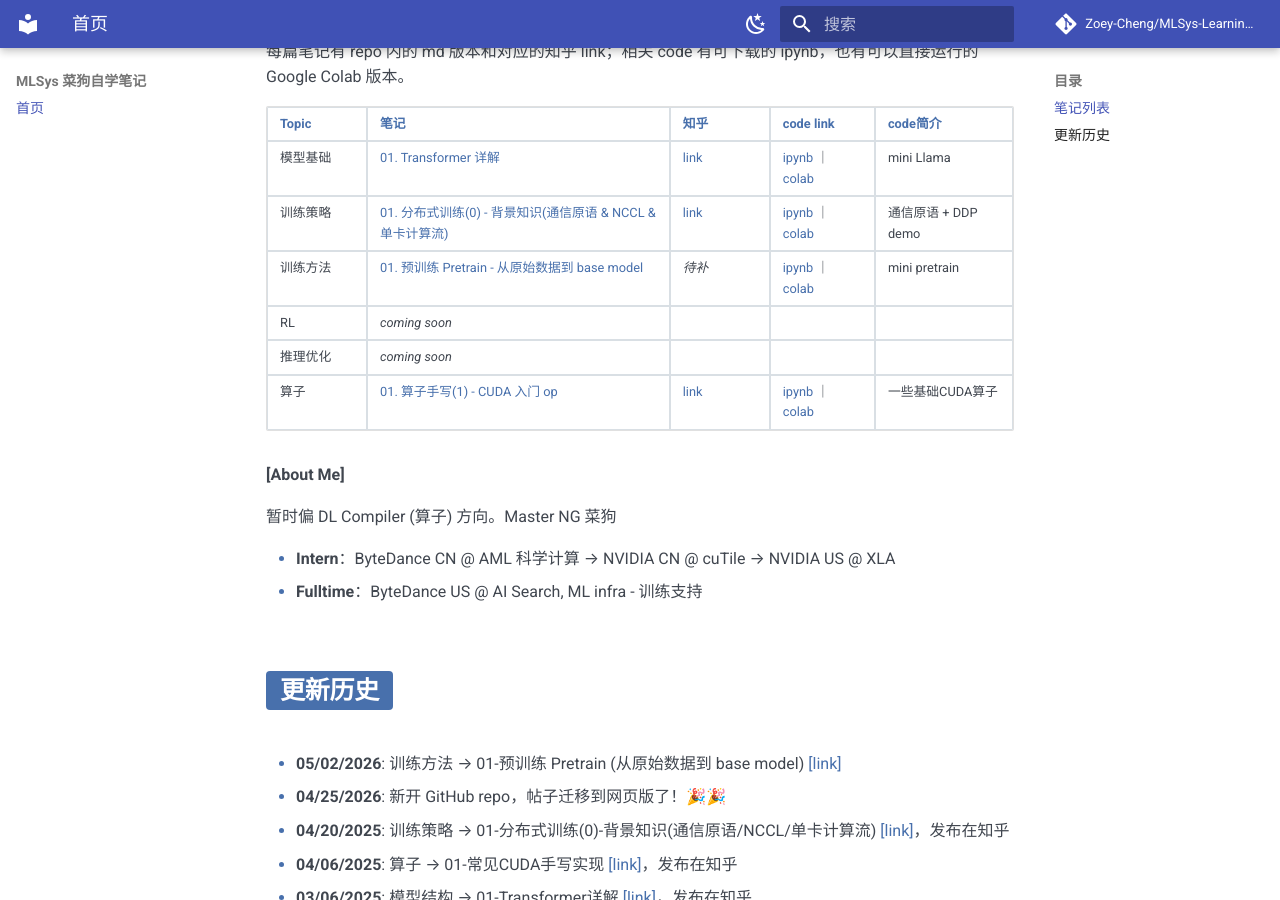
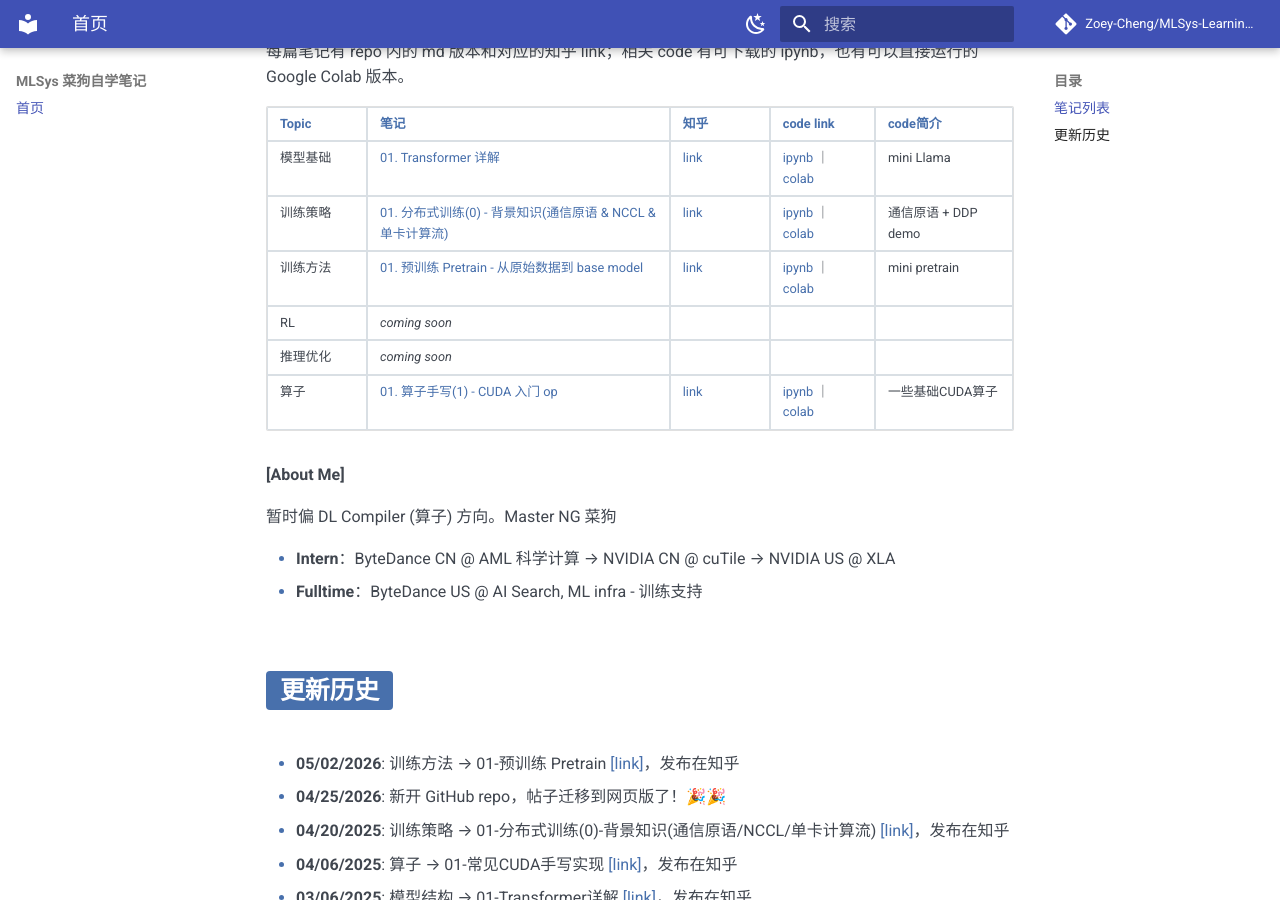
Before and after one commit to Zoey-Cheng/MLSys-Learning-Notes, an MkDocs documentation site: the page built from docs/index.md, in a window 1280 px wide and 900 px high, scrolled down 535 px. Built offline with MkDocs 1.6.1 and Material for MkDocs 9.7.7, drawn with Linux system fonts in a browser that asks for light colours; comment, search, counter and statistics services are not loaded.

Commit message:
update code

```diff
--- a/docs/index.md
+++ b/docs/index.md
@@ -18,7 +18,7 @@
 |---|------|------|-----------|----------|
 | 模型基础 | [01. Transformer 详解](01_模型基础/01_01_Transformer.md) | [link](https://zhuanlan.zhihu.com/p/28364382951) | [ipynb](https://github.com/Zoey-Cheng/MLSys-Learning-Notes/blob/main/code/01-mini-llama.ipynb) ｜ [colab](https://drive.google.com/file/d/1_R9oORTHsXZTkbW9OEUmRz8azSxLGtmW/view?usp=drive_link) | mini Llama |
 | 训练策略 | [01. 分布式训练(0) - 背景知识(通信原语 & NCCL & 单卡计算流)](02_训练策略/02_01_分布式训练基础.md) | [link](https://zhuanlan.zhihu.com/p/1897578451143221835) | [ipynb](https://github.com/Zoey-Cheng/MLSys-Learning-Notes/blob/main/code/03-distributed-demo.ipynb) ｜ [colab](https://drive.google.com/file/d/15V25khFs8M8Ui3LW-_zDXUkquQytvBgq/view?usp=drive_link) | 通信原语 + DDP demo |
-| 训练方法 | [01. 预训练 Pretrain - 从原始数据到 base model](03_训练方法/03_01_预训练Pretrain.md) | *待补* | [ipynb](https://github.com/Zoey-Cheng/MLSys-Learning-Notes/blob/main/code/04_mini_pretrain.ipynb) ｜ [colab](https://drive.google.com/file/d/1VUB1WrZx9KkHBrY9N8E3-Dfmql7aHnjw/view?usp=sharing) | mini pretrain |
+| 训练方法 | [01. 预训练 Pretrain - 从原始数据到 base model](03_训练方法/03_01_Pretrain.md) | [link](https://zhuanlan.zhihu.com/p/2033923074630870192) | [ipynb](https://github.com/Zoey-Cheng/MLSys-Learning-Notes/blob/main/code/04_mini_pretrain.ipynb) ｜ [colab](https://drive.google.com/file/d/1VUB1WrZx9KkHBrY9N8E3-Dfmql7aHnjw/view?usp=sharing) | mini pretrain |
 | RL | *coming soon* | | | |
 | 推理优化 | *coming soon* | | | |
 | 算子 | [01. 算子手写(1) - CUDA 入门 op](06_算子/05_01_CUDA入门.md) | [link](https://zhuanlan.zhihu.com/p/1892487783110644443) | [ipynb](https://github.com/Zoey-Cheng/MLSys-Learning-Notes/blob/main/code/02-cuda-ops.ipynb) ｜ [colab](https://drive.google.com/file/d/1tcFq7B5rouZHKX239F4514f-_INscfvm/view?usp=drive_link) | 一些基础CUDA算子 |
@@ -32,7 +32,7 @@
 
 ## 更新历史
 
-- **05/02/2026**: 训练方法 → 01-预训练 Pretrain (从原始数据到 base model) [[link]](03_训练方法/03_01_预训练Pretrain.md)
+- **05/02/2026**: 训练方法 → 01-预训练 Pretrain [[link]](https://zhuanlan.zhihu.com/p/2033923074630870192)，发布在知乎
 - **04/25/2026**: 新开 GitHub repo，帖子迁移到网页版了！🎉🎉
 - **04/20/2025**: 训练策略 → 01-分布式训练(0)-背景知识(通信原语/NCCL/单卡计算流) [[link]](02_训练策略/02_01_分布式训练基础.md)，发布在知乎
 - **04/06/2025**: 算子 → 01-常见CUDA手写实现 [[link]](06_算子/05_01_CUDA入门.md)，发布在知乎
```
Also changed, not shown: README.md (+2 -2 lines), notes/03_训练方法/03_01_Pretrain.md (renamed from notes/03_训练方法/03_01_预训练Pretrain.md), 1 other file.
